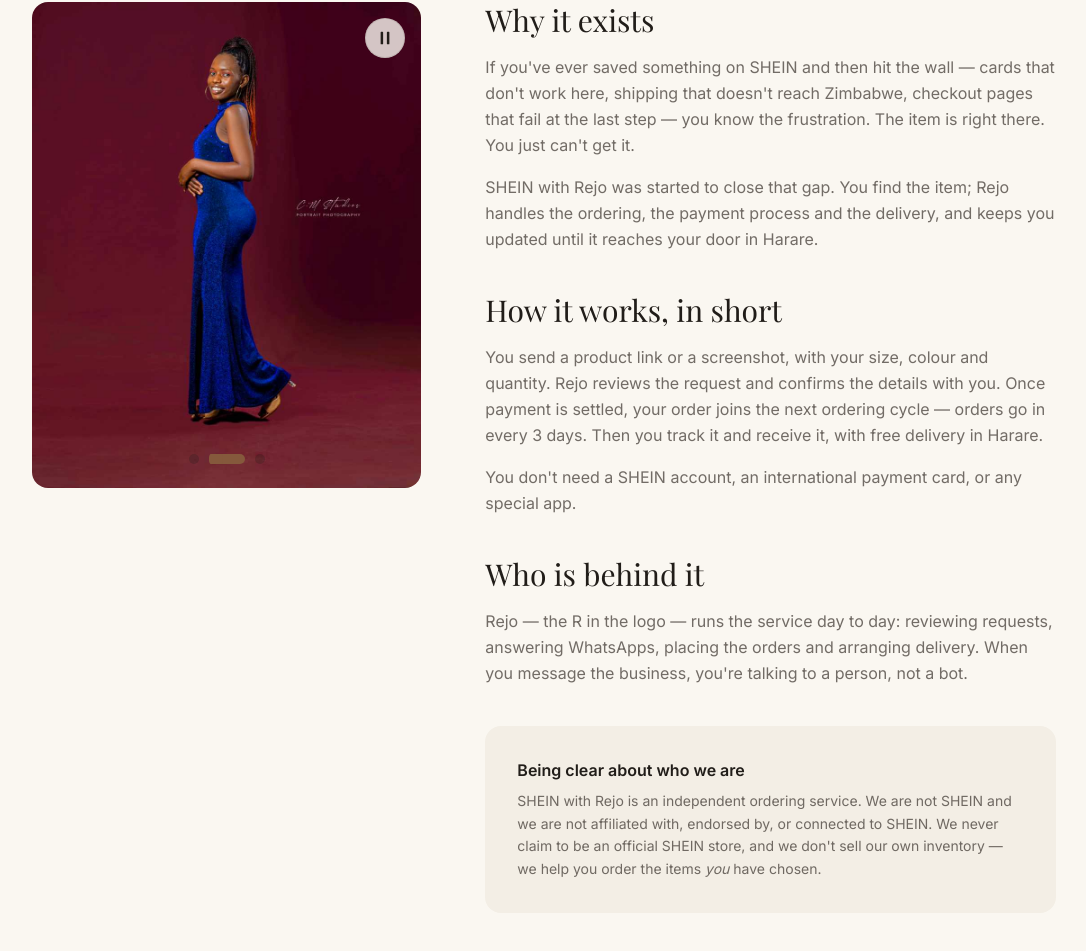
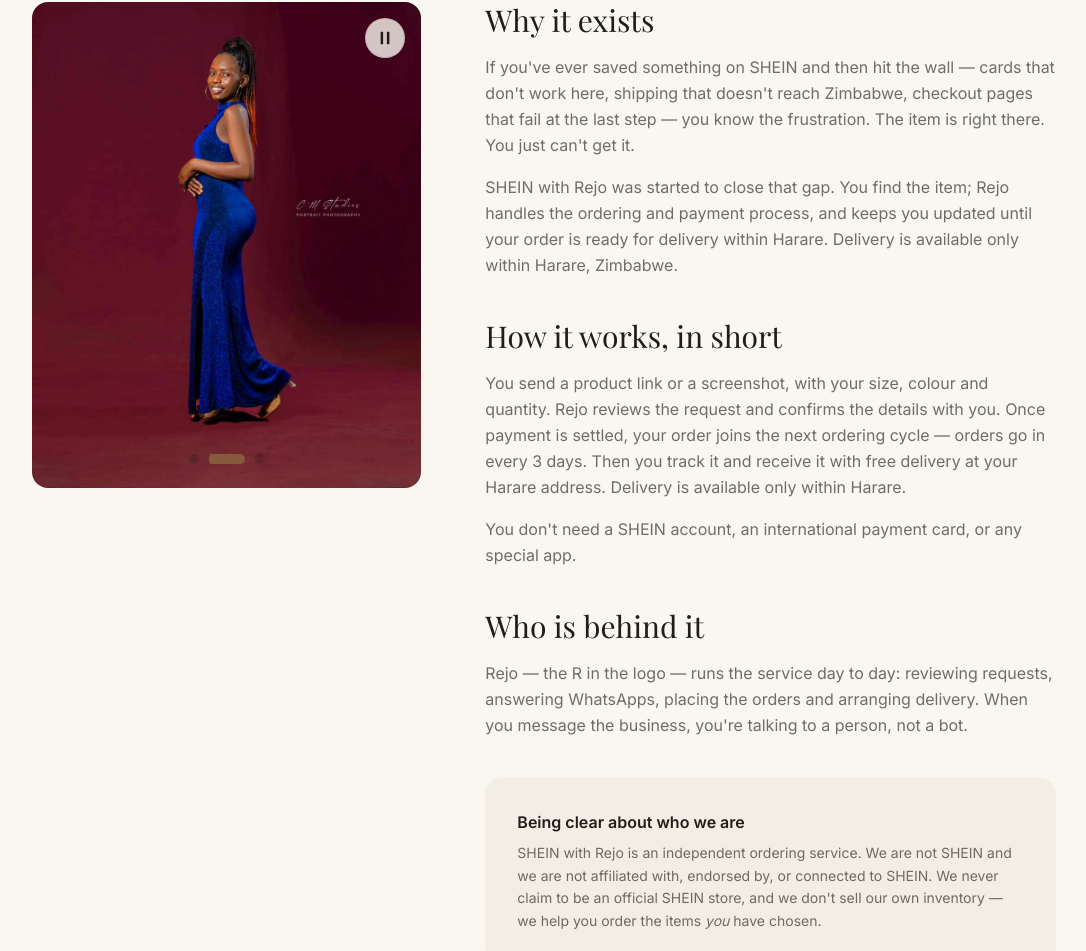
Before and after one commit to tarieciphertech/shein-with-rejo, a React (Vite) app in the folder frontend/: page /about in a window 1280 px wide. Shown: the part 1881-2832 px from the top of the page, without its empty margins (96-1182 px from the left). Built offline with nearby package versions, Linux system fonts and the light colour scheme; no server answers; a web font is replaced by a local one.

Commit message:
SEO: make Zimbabwe targeting and Harare-only delivery consistent

```diff
--- a/frontend/src/pages/About.jsx
+++ b/frontend/src/pages/About.jsx
@@ -50,8 +50,8 @@ export default function About() {
                   </p>
                   <p>
                     SHEIN with Rejo was started to close that gap. You find the item; Rejo handles the
-                    ordering, the payment process and the delivery, and keeps you updated until it reaches
-                    your door in Harare.
+                    ordering and payment process, and keeps you updated until your order is ready for delivery
+                    within Harare. Delivery is available only within Harare, Zimbabwe.
                   </p>
                 </div>
               </Reveal>
@@ -63,7 +63,7 @@ export default function About() {
                     You send a product link or a screenshot, with your size, colour and quantity. Rejo reviews
                     the request and confirms the details with you. Once payment is settled, your order joins
                     the next ordering cycle — orders go in every {BUSINESS.orderingCycleDays} days. Then you track
-                    it and receive it, with free delivery in Harare.
+                    it and receive it with free delivery at your Harare address. Delivery is available only within Harare.
                   </p>
                   <p>
                     You don't need a SHEIN account, an international payment card, or any special app.
```
